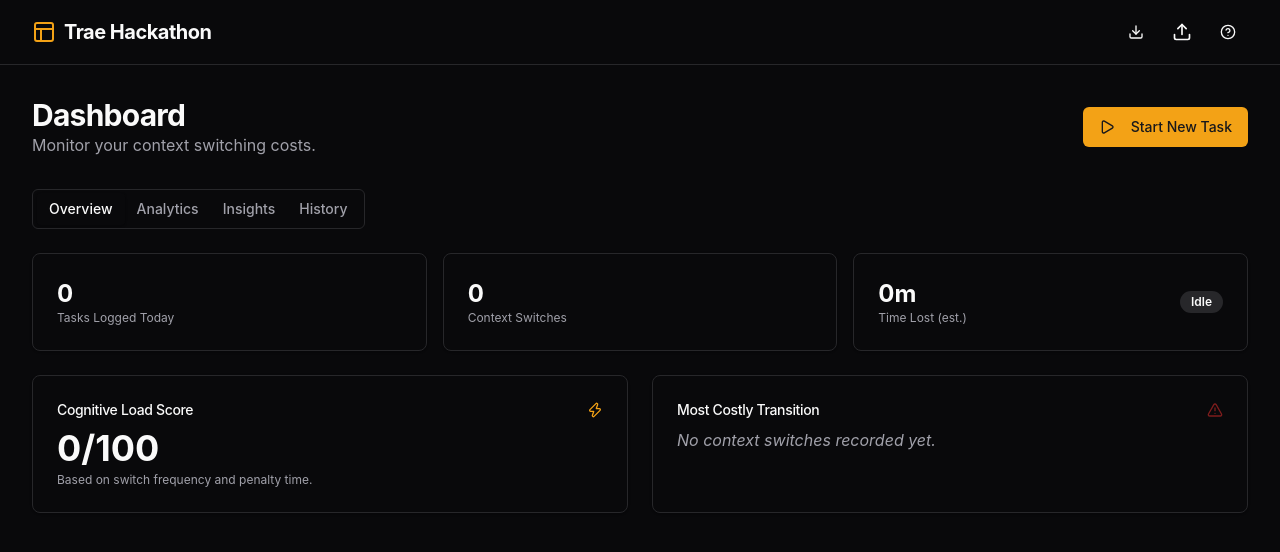
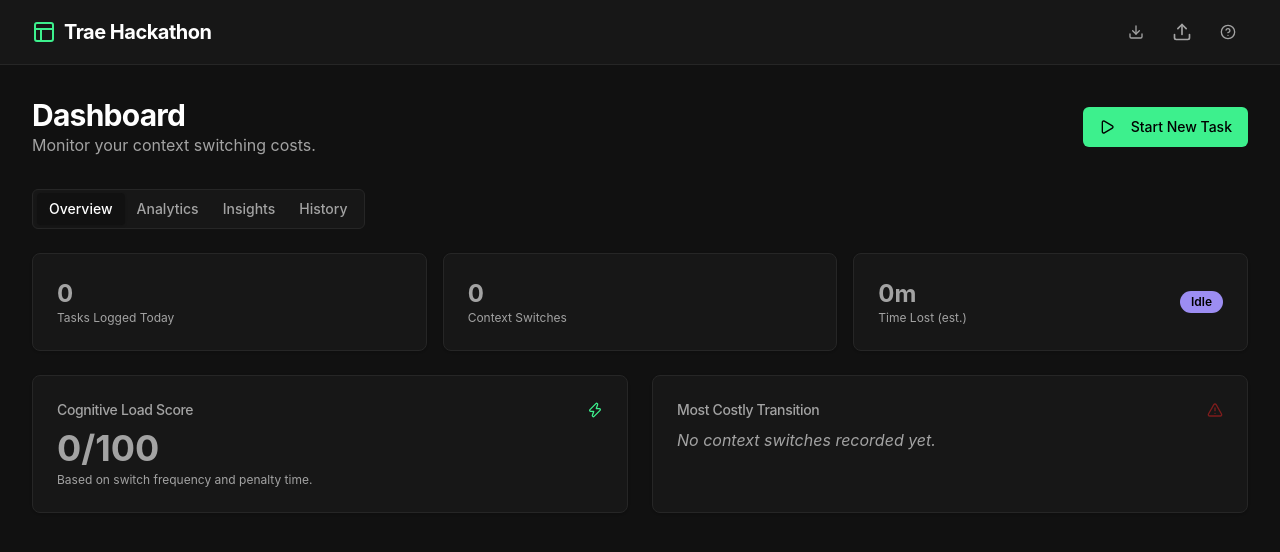
Before and after one commit to Whyu9-9/trae-hackathon, a React (Vite) app: page / in a window 1280 px wide. Shown: the top 552 px of the page. Built offline with nearby package versions, Linux system fonts and the light colour scheme.

Commit message:
chore: update color palette

```diff
--- a/src/index.css
+++ b/src/index.css
@@ -3,48 +3,48 @@
 
 @layer base {
   :root {
-    --background: 240 10% 3.9%;
-    --foreground: 0 0% 98%;
-    --card: 240 10% 3.9%;
-    --card-foreground: 0 0% 98%;
-    --popover: 240 10% 3.9%;
-    --popover-foreground: 0 0% 98%;
-    --primary: 38 90% 52%;
-    --primary-foreground: 240 5.9% 10%;
-    --secondary: 240 3.7% 15.9%;
-    --secondary-foreground: 0 0% 98%;
-    --muted: 240 3.7% 15.9%;
-    --muted-foreground: 240 5% 64.9%;
-    --accent: 38 90% 52%;
-    --accent-foreground: 240 5.9% 10%;
+    --background: 0 0% 6.7%;
+    --foreground: 0 0% 100%;
+    --card: 0 0% 9%;
+    --card-foreground: 0 0% 100%;
+    --popover: 0 0% 9%;
+    --popover-foreground: 0 0% 100%;
+    --primary: 147 86% 59%;
+    --primary-foreground: 0 0% 0%;
+    --secondary: 249 79% 75%;
+    --secondary-foreground: 0 0% 0%;
+    --muted: 0 0% 15%;
+    --muted-foreground: 0 0% 64%;
+    --accent: 147 86% 59%;
+    --accent-foreground: 0 0% 0%;
     --destructive: 0 62.8% 30.6%;
     --destructive-foreground: 0 0% 98%;
-    --border: 240 3.7% 15.9%;
-    --input: 240 3.7% 15.9%;
-    --ring: 38 90% 52%;
+    --border: 0 0% 15%;
+    --input: 0 0% 15%;
+    --ring: 147 86% 59%;
     --radius: 0.5rem;
   }
 
   .dark {
-    --background: 240 10% 3.9%;
-    --foreground: 0 0% 98%;
-    --card: 240 10% 3.9%;
-    --card-foreground: 0 0% 98%;
-    --popover: 240 10% 3.9%;
-    --popover-foreground: 0 0% 98%;
-    --primary: 38 90% 52%;
-    --primary-foreground: 240 5.9% 10%;
-    --secondary: 240 3.7% 15.9%;
-    --secondary-foreground: 0 0% 98%;
-    --muted: 240 3.7% 15.9%;
-    --muted-foreground: 240 5% 64.9%;
-    --accent: 38 90% 52%;
-    --accent-foreground: 240 5.9% 10%;
+    --background: 0 0% 6.7%;
+    --foreground: 0 0% 100%;
+    --card: 0 0% 9%;
+    --card-foreground: 0 0% 100%;
+    --popover: 0 0% 9%;
+    --popover-foreground: 0 0% 100%;
+    --primary: 147 86% 59%;
+    --primary-foreground: 0 0% 0%;
+    --secondary: 249 79% 75%;
+    --secondary-foreground: 0 0% 0%;
+    --muted: 0 0% 15%;
+    --muted-foreground: 0 0% 64%;
+    --accent: 147 86% 59%;
+    --accent-foreground: 0 0% 0%;
     --destructive: 0 62.8% 30.6%;
     --destructive-foreground: 0 0% 98%;
-    --border: 240 3.7% 15.9%;
-    --input: 240 3.7% 15.9%;
-    --ring: 38 90% 52%;
+    --border: 0 0% 15%;
+    --input: 0 0% 15%;
+    --ring: 147 86% 59%;
   }
 }
 
@@ -55,4 +55,13 @@
   body {
     @apply bg-background text-foreground;
   }
+  h1, h2, h3, h4, h5, h6 {
+    @apply text-foreground font-bold;
+  }
+  p, span, div:not([class*="text-"]) {
+    @apply text-muted-foreground;
+  }
+  .container p, .container span {
+    @apply text-muted-foreground;
+  }
 }
--- a/tailwind.config.js
+++ b/tailwind.config.js
@@ -33,6 +33,8 @@ export default {
           DEFAULT: "hsl(var(--secondary))",
           foreground: "hsl(var(--secondary-foreground))",
         },
+        mint: "#3DF08D",
+        purple: "#9D8DF1",
         destructive: {
           DEFAULT: "hsl(var(--destructive))",
           foreground: "hsl(var(--destructive-foreground))",
```
